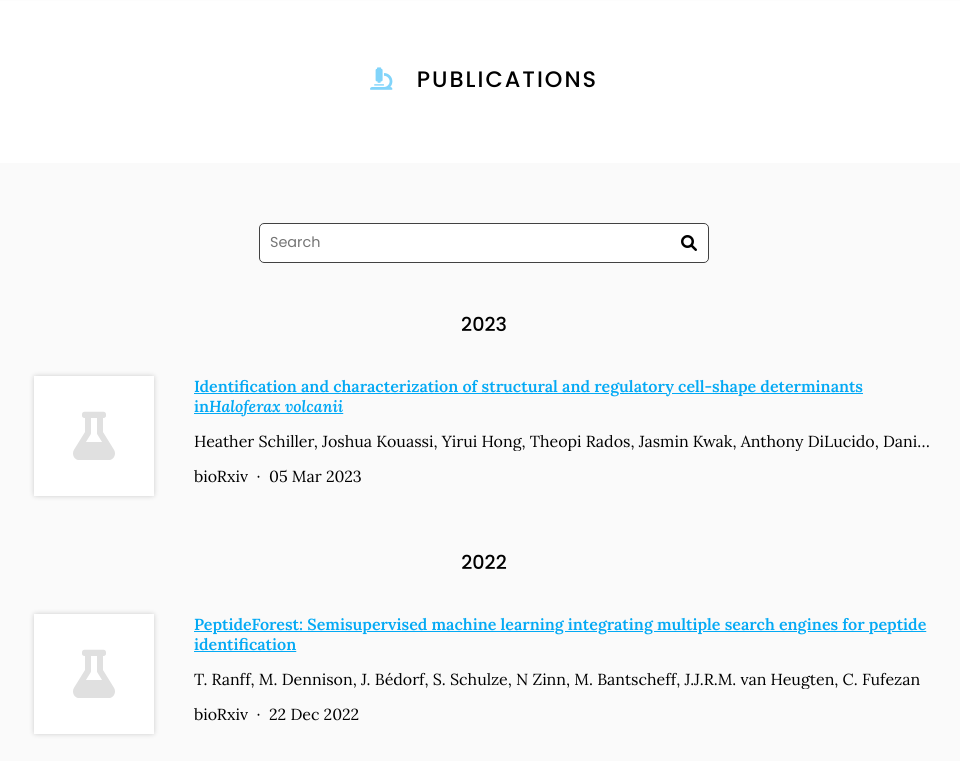
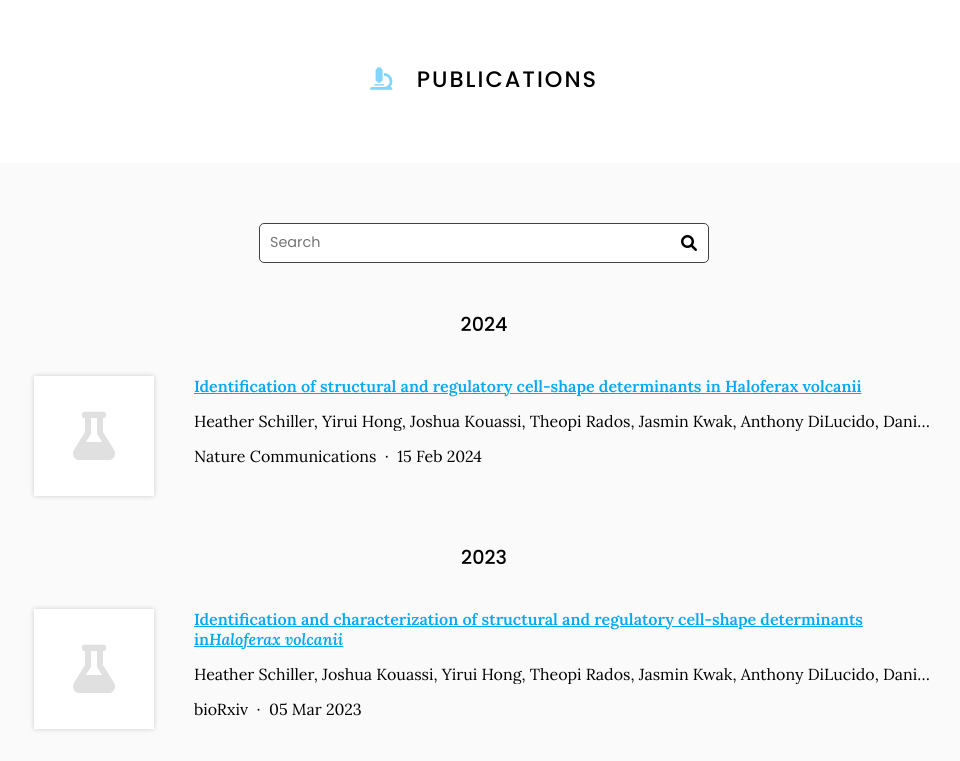
Before and after one commit to Schulze-lab/Schulze-lab-website, a Jekyll site: the page built from publications/index.md, in a window 1280 px wide and 900 px high, cut to the strip 139-900 px from the top of the window. Shown: the whole strip, without its empty margins (156-1116 px from the left). Built offline with Jekyll 4.4.1, drawn with Linux system fonts in a browser that asks for light colours.

Commit message:
Generate citations

```diff
--- a/_data/citations.yaml
+++ b/_data/citations.yaml
@@ -1,6 +1,26 @@
 # DO NOT EDIT, GENERATED AUTOMATICALLY FROM SOURCES.YAML (AND ELSEWHERE)
 # See https://github.com/greenelab/lab-website-template/wiki/Citations
 
+- id: doi:10.1038/s41467-024-45196-0
+  title: Identification of structural and regulatory cell-shape determinants in Haloferax
+    volcanii
+  authors:
+  - Heather Schiller
+  - Yirui Hong
+  - Joshua Kouassi
+  - Theopi Rados
+  - Jasmin Kwak
+  - Anthony DiLucido
+  - Daniel Safer
+  - Anita Marchfelder
+  - Friedhelm Pfeiffer
+  - Alexandre Bisson
+  - Stefan Schulze
+  - Mechthild Pohlschroder
+  publisher: Nature Communications
+  date: '2024-02-15'
+  link: https://doi.org/gt6nm3
+  _cache: 5e64dc3dd325afe51a08267abbd1ec4bab967b732339896a06416b4649998704
 - id: doi:10.1371/journal.pbio.3001277
   title: Comprehensive glycoproteomics shines new light on the complexity and extent
     of glycosylation in archaea
```
